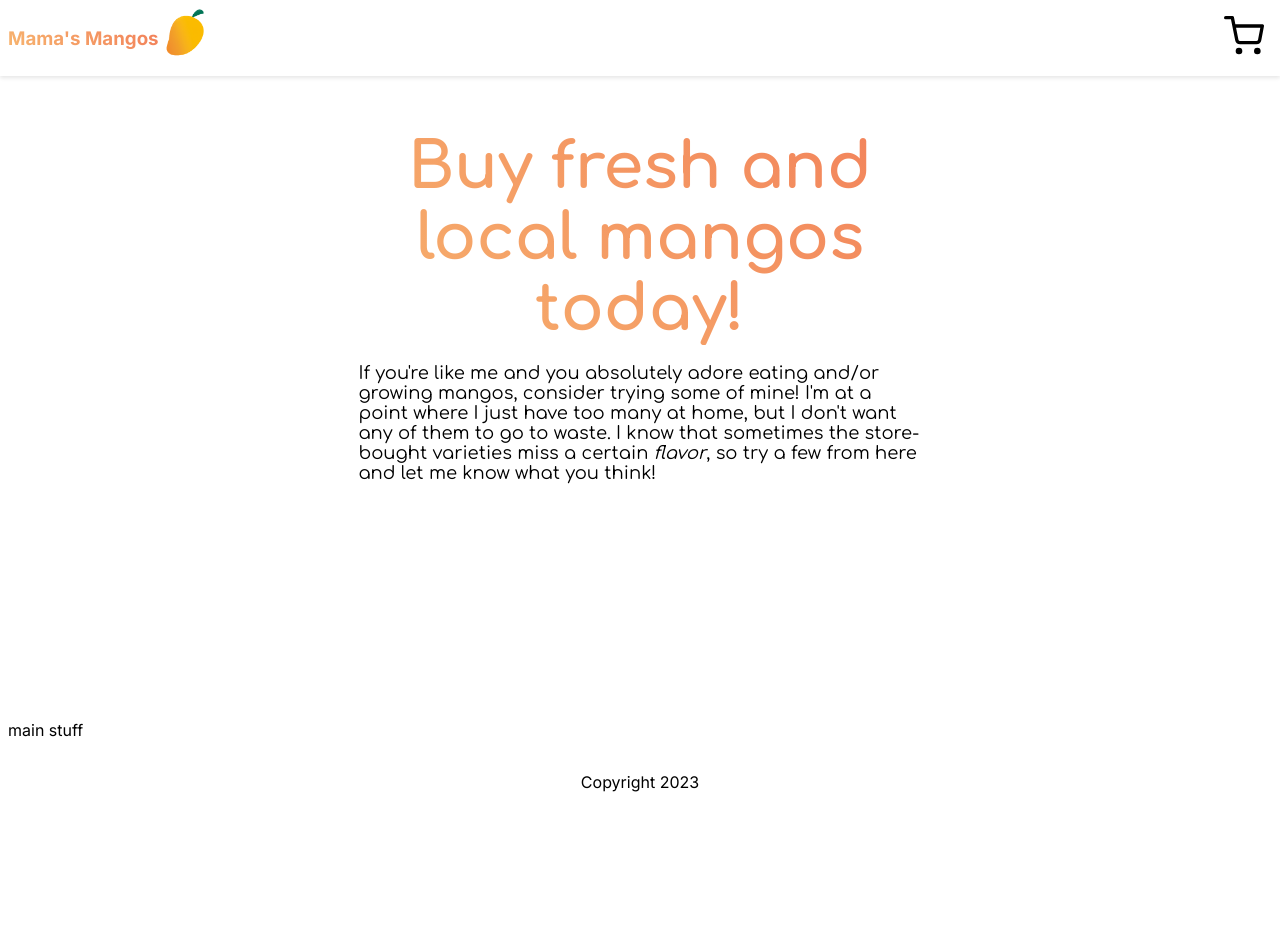
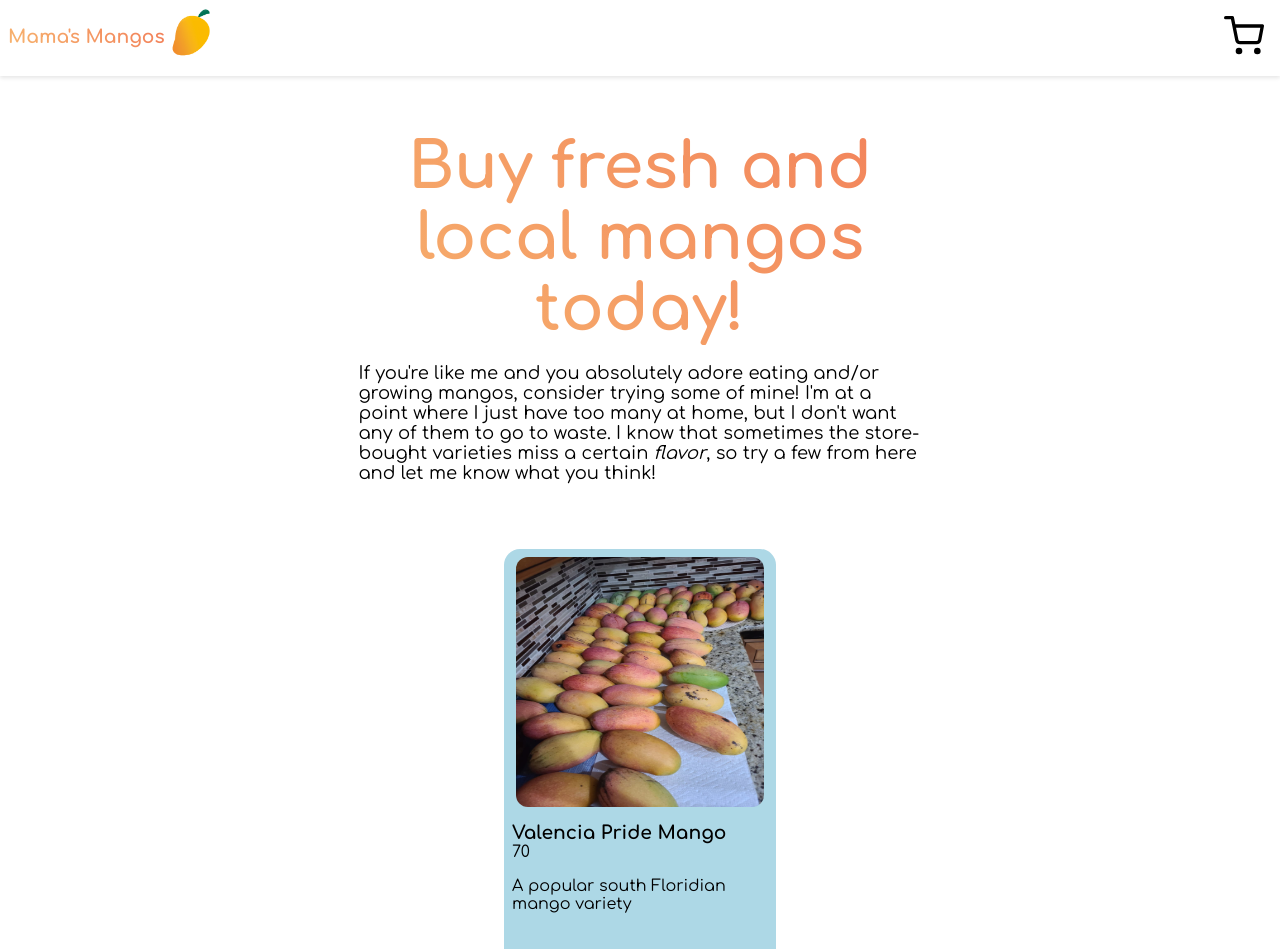
Before and after one commit to Shaurnav/mamasmangoes, a Next.js app in the folder web/: page / in a window 1280 px wide. Shown: the top 949 px of the page. Before the commit the page ends 824 px from the top, so only its background shows below. Built offline with nearby package versions, Linux system fonts and the light colour scheme.

Commit message:
created first iteration of card

```diff
--- a/web/app/layout.tsx
+++ b/web/app/layout.tsx
@@ -1,8 +1,8 @@
 import './globals.scss'
 import type { Metadata } from 'next'
-import { Inter } from 'next/font/google'
+import { Comfortaa } from 'next/font/google'
 
-const inter = Inter({ subsets: ['latin'] })
+const comfortaa = Comfortaa({ subsets: ['latin'] })
 
 export const metadata: Metadata = {
   title: "Mama's Mangoes",
@@ -16,7 +16,7 @@ export default function RootLayout({
 }) {
   return (
     <html lang="en">
-      <body className={inter.className}>{children}</body>
+      <body className={comfortaa.className}>{children}</body>
     </html>
   )
 }
--- a/web/app/page.tsx
+++ b/web/app/page.tsx
@@ -4,14 +4,30 @@ import Link from 'next/link'
 import Footer from '@/components/footer'
 import Header from '@/components/header'
 import HeroBanner from '@/components/hero-banner'
+import MangoItem from '@/components/mango-item'
+import { MangoItemProps } from '@/components/mango-item'
 
 export default function Home() {
+
+  const sampleMango =     {
+    name: 'Valencia Pride Mango',
+    // slug: 'free-shirt',
+    imageUrl: '/valencia-pride.jpg',
+    price: 70,
+    // rating: 4.5,
+    // numReviews: 8,
+    // countInStock: 20,
+    description: 'A popular south Floridian mango variety',
+    // isFeatured: true,
+    // banner: '/images/banner1.jpg',
+  };
+
   return (
     <div>
       <Header/>
       <main className={styles.main}>
         <HeroBanner/>
-        main stuff
+        <MangoItem {...sampleMango}/>
       </main>
       <Footer/>
     </div>
--- /dev/null
+++ b/web/components/mango-item/index.tsx
@@ -0,0 +1,32 @@
+import styles from './styles.module.scss';
+import Image from 'next/image';
+
+export type MangoItemProps = {
+  name: string,
+  imageUrl: string,
+  price: number,
+  description: string,
+}
+
+
+export default function MangoItem({name, imageUrl, price, description }: MangoItemProps) {
+
+  return (
+    <div className={styles.card}>
+      <Image
+        className={styles.image}
+        src={imageUrl}
+        alt="Valencia Pride Mango"
+        width={248}
+        height={250}
+      />
+      <div className={styles.info}>
+        <h3>{name}</h3>
+        <p>{price}</p>
+      </div>
+      <div className={styles.description}>
+        <p>{description}</p>
+      </div>
+    </div>
+  );
+}
--- /dev/null
+++ b/web/components/mango-item/styles.module.scss
@@ -0,0 +1,44 @@
+.card {
+  align-self: center;
+  background-color: lightblue;
+  border-radius: 1rem;
+  width: 17rem;
+  height: 26rem;
+
+  display: flex;
+  flex-direction: column;
+  justify-content: flex-start;
+  align-items: flex-start;
+
+  .image {
+    align-self: center;
+    border-radius: 1rem;
+    margin: .25rem;
+    padding: .25rem;
+  }
+
+  .info {
+    display: flex;
+    flex-direction: column;
+    justify-content: flex-start;
+    margin: .25rem;
+    padding: .25rem;
+
+    h3 {
+      margin: 0;
+    }
+
+    p {
+      margin: 0;
+    }
+  }
+
+  .description {
+    margin: .25rem;
+    padding: .25rem;
+
+    p {
+      margin: 0;
+    }
+  }
+}
--- a/web/utils/data.js
+++ b/web/utils/data.js
@@ -3,7 +3,7 @@ const data = {
     {
       name: 'Valencia Pride Mango',
       // slug: 'free-shirt',
-      image: '/images/shirt1.jpg',
+      imageUrl: '/valencia-pride.jpg',
       price: 70,
       // rating: 4.5,
       // numReviews: 8,
```
Also changed, not shown: web/public/valencia-pride.jpg (added).
